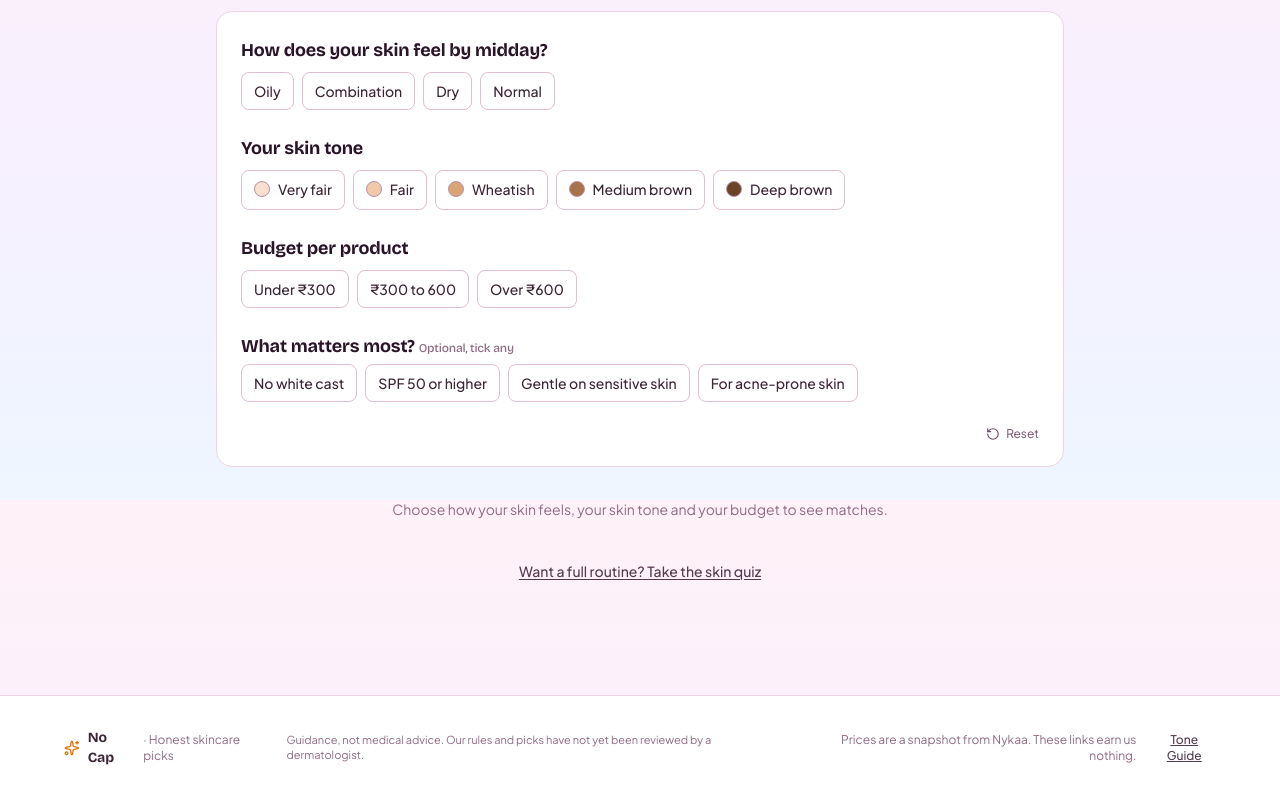
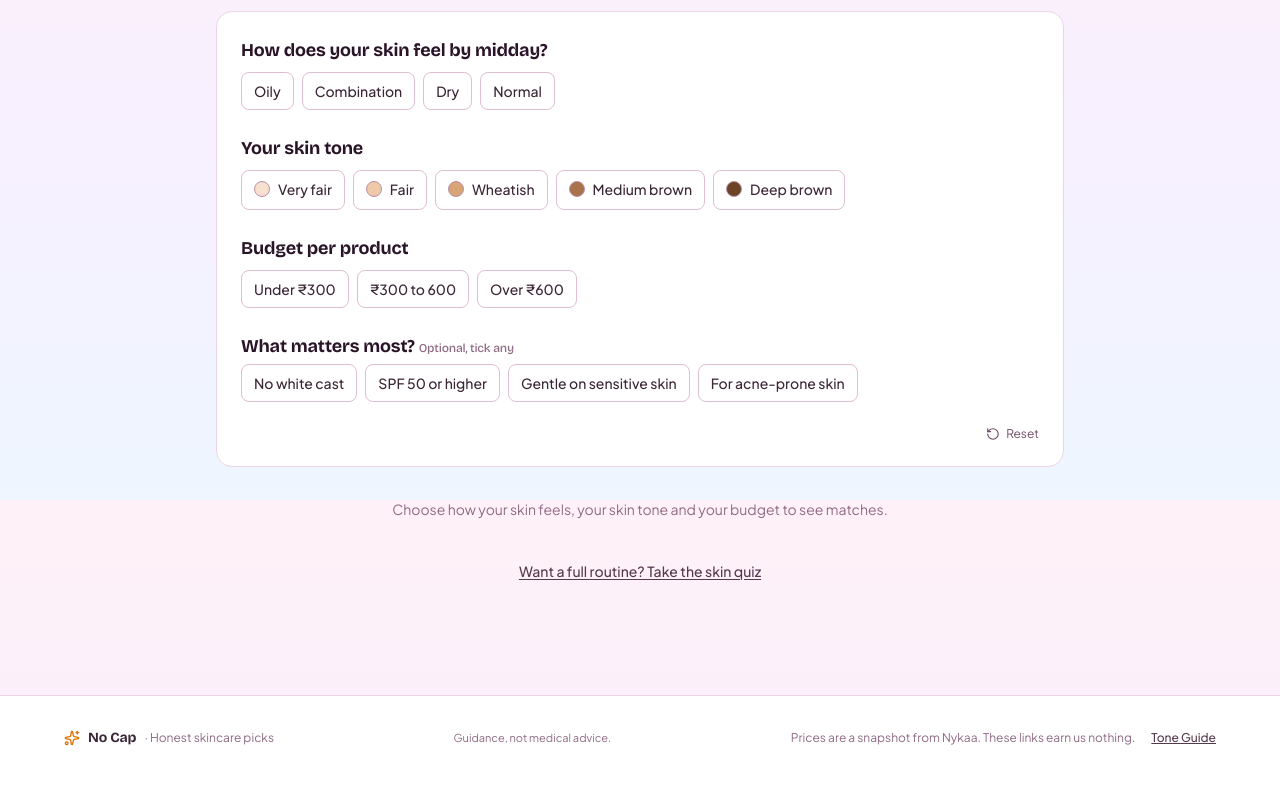
Before and after one commit to aditibhateja-123/no-cap-skincare, a React (Vite) app: page / in a window 1280 px wide. Shown: the part 300-1100 px from the top of the page. Built offline with nearby package versions, Linux system fonts and the light colour scheme.

Commit message:
refactor: simplify medical disclaimer text

```diff
--- a/src/App.tsx
+++ b/src/App.tsx
@@ -342,7 +342,7 @@ export default function App() {
             <span>· Honest skincare picks</span>
           </div>
           <p className="text-center sm:text-left text-[11px] text-stone-500">
-            Guidance, not medical advice. Our rules and picks have not yet been reviewed by a dermatologist.
+            Guidance, not medical advice.
           </p>
           <div className="flex items-center gap-4 text-stone-500 text-center sm:text-right">
             <span>Prices are a snapshot from Nykaa. These links earn us nothing.</span>
@@ -735,7 +735,7 @@ export const SunscreenFinderView: React.FC<SunscreenFinderViewProps> = ({
             </p>
             <p>Prices are a snapshot from the checked date and change often.</p>
             <p>Use about two finger lengths for face and neck, and reapply every 2 to 3 hours if you are outdoors.</p>
-            <p>Guidance, not medical advice. Our rules and picks have not yet been reviewed by a dermatologist.</p>
+            <p>Guidance, not medical advice.</p>
           </div>
         </section>
       )}
@@ -813,7 +813,7 @@ const LabelGuideView: React.FC = () => (
       </section>
     ))}
     <p className="text-xs text-stone-500 text-center">
-      Guidance, not medical advice. Our rules and picks have not yet been reviewed by a dermatologist.
+      Guidance, not medical advice.
     </p>
   </div>
 );
--- a/src/components/AnalysisDashboard.tsx
+++ b/src/components/AnalysisDashboard.tsx
@@ -517,7 +517,7 @@ export const AnalysisDashboard: React.FC<AnalysisDashboardProps> = ({
 
       {/* Small, quiet line at the bottom of the results screen */}
       <div className="text-center text-xs text-stone-500 py-3 border-t border-stone-200">
-        Guidance, not medical advice. Our rules and picks have not yet been reviewed by a dermatologist.
+        Guidance, not medical advice.
       </div>
     </div>
   );
```
